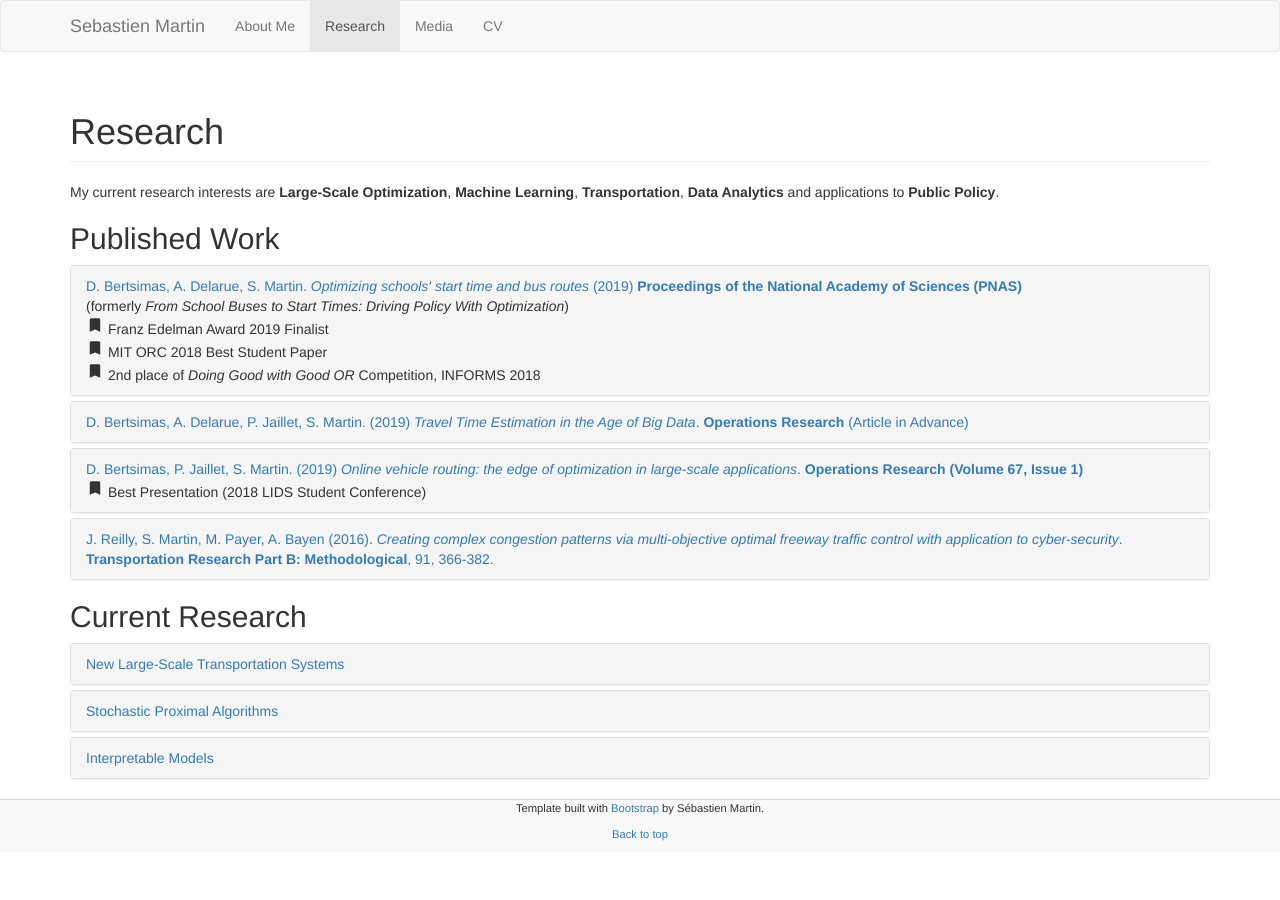
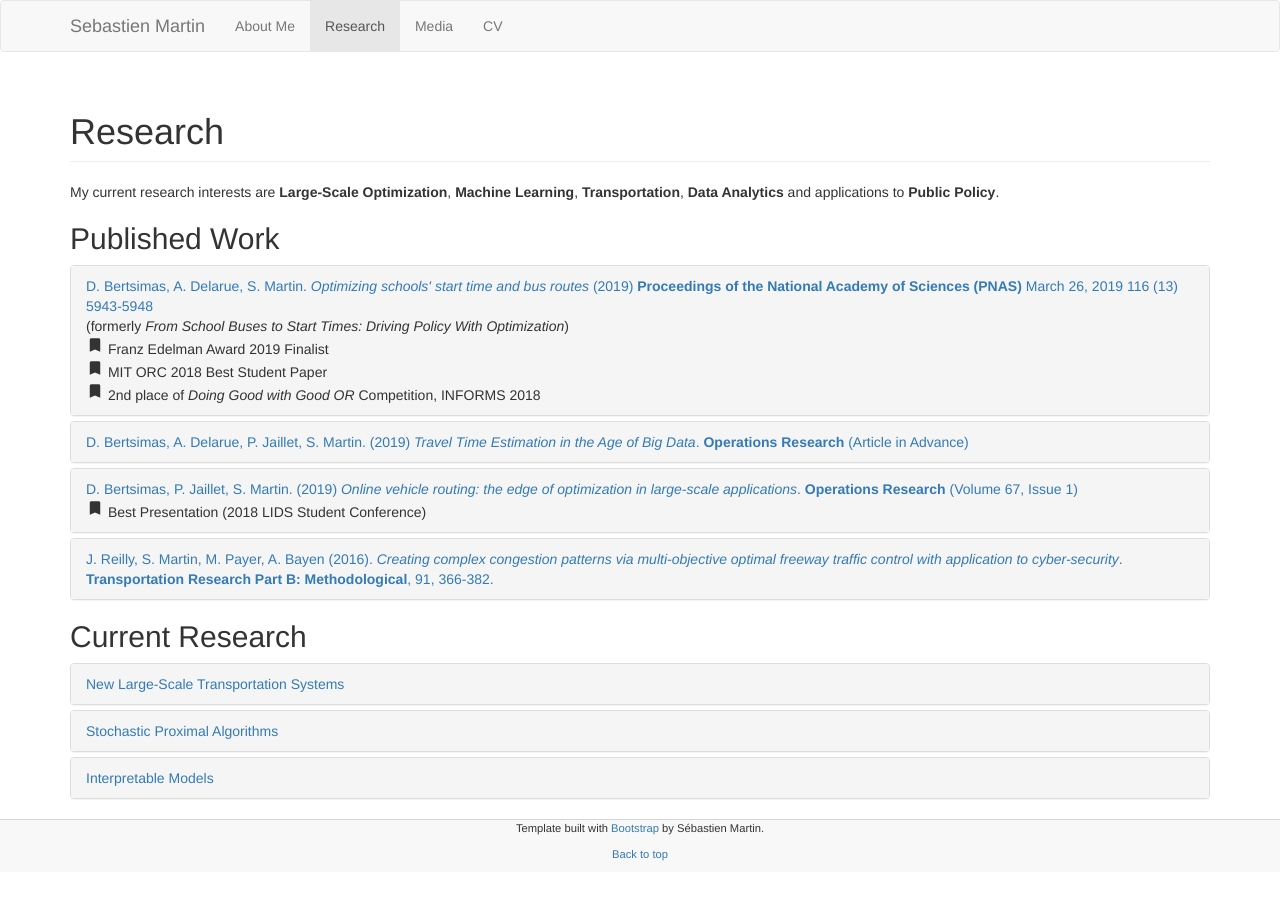
Before and after one commit to trevorhsong/trevorhsong.github.io, a Jekyll site: the page built from research.html, in a window 1280 px wide. Built offline with Jekyll 4.4.1, drawn with Linux system fonts in a browser that asks for light colours.

Commit message:
updated publication info

```diff
--- a/research.html
+++ b/research.html
@@ -19,7 +19,7 @@ tabname: Research
           <a data-toggle="collapse" data-parent="#published" href="#collapse4">
             D. Bertsimas, A. Delarue, S. Martin.
             <em>Optimizing schools' start time and bus routes</em> (2019)
-            <strong>Proceedings of the National Academy of Sciences (PNAS)</strong>
+            <strong>Proceedings of the National Academy of Sciences (PNAS)</strong> March 26, 2019 116 (13) 5943-5948
           </a><br />
           (formerly <em>From School Buses to Start Times: Driving Policy With Optimization</em>) <br />
           <i class="material-icons md-18">bookmark</i> Franz Edelman Award 2019 Finalist <br />
@@ -81,7 +81,7 @@ tabname: Research
           <a data-toggle="collapse" data-parent="#published" href="#collapse2">
               D. Bertsimas, P. Jaillet, S. Martin. (2019)
               <em>Online vehicle routing: the edge of optimization in large-scale applications</em>.
-              <strong>Operations Research (Volume 67, Issue 1)</strong>
+              <strong>Operations Research</strong> (Volume 67, Issue 1)
           </a><br />
           <i class="material-icons md-18">bookmark</i> Best Presentation (2018 LIDS Student Conference)
         </div>
```
